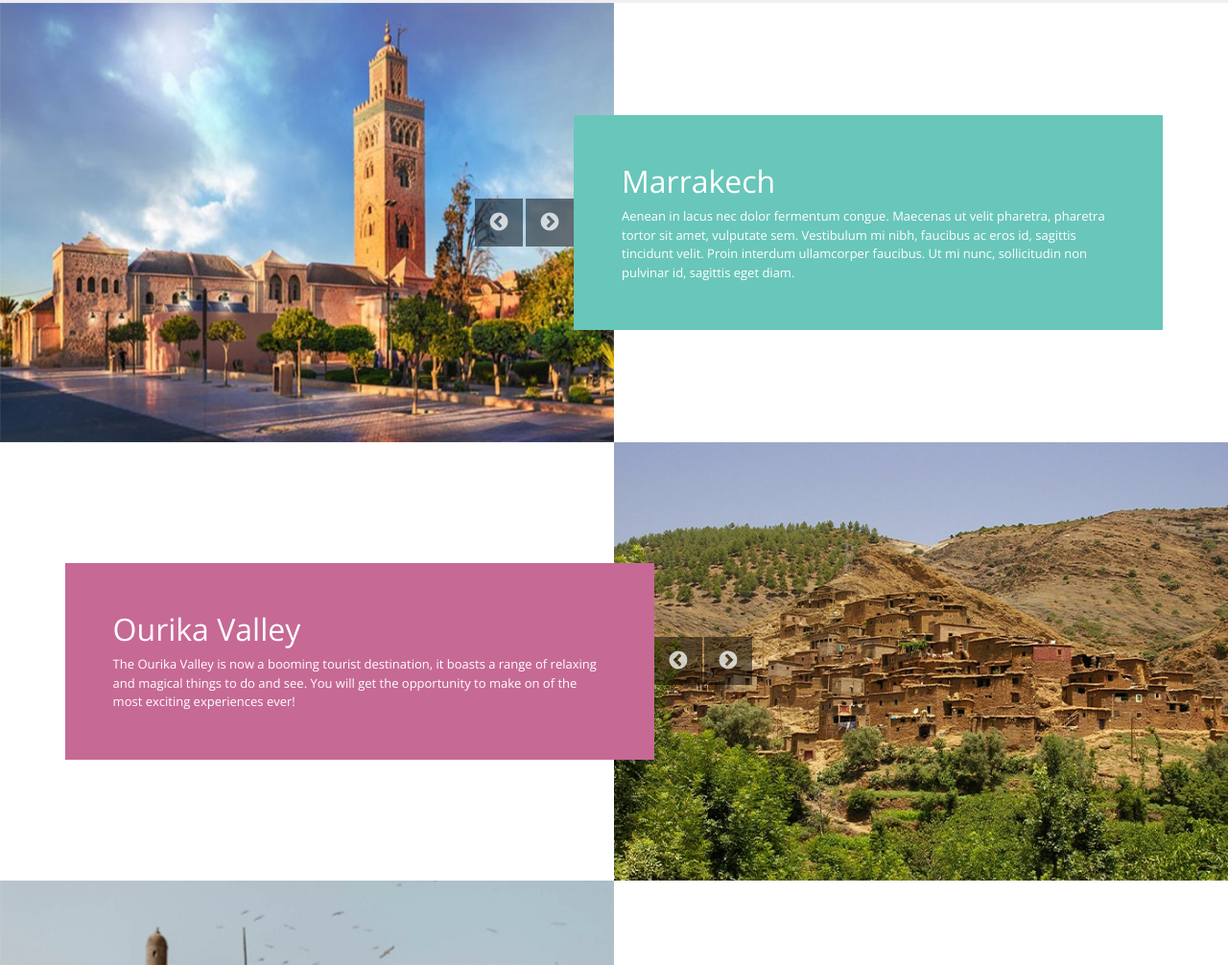
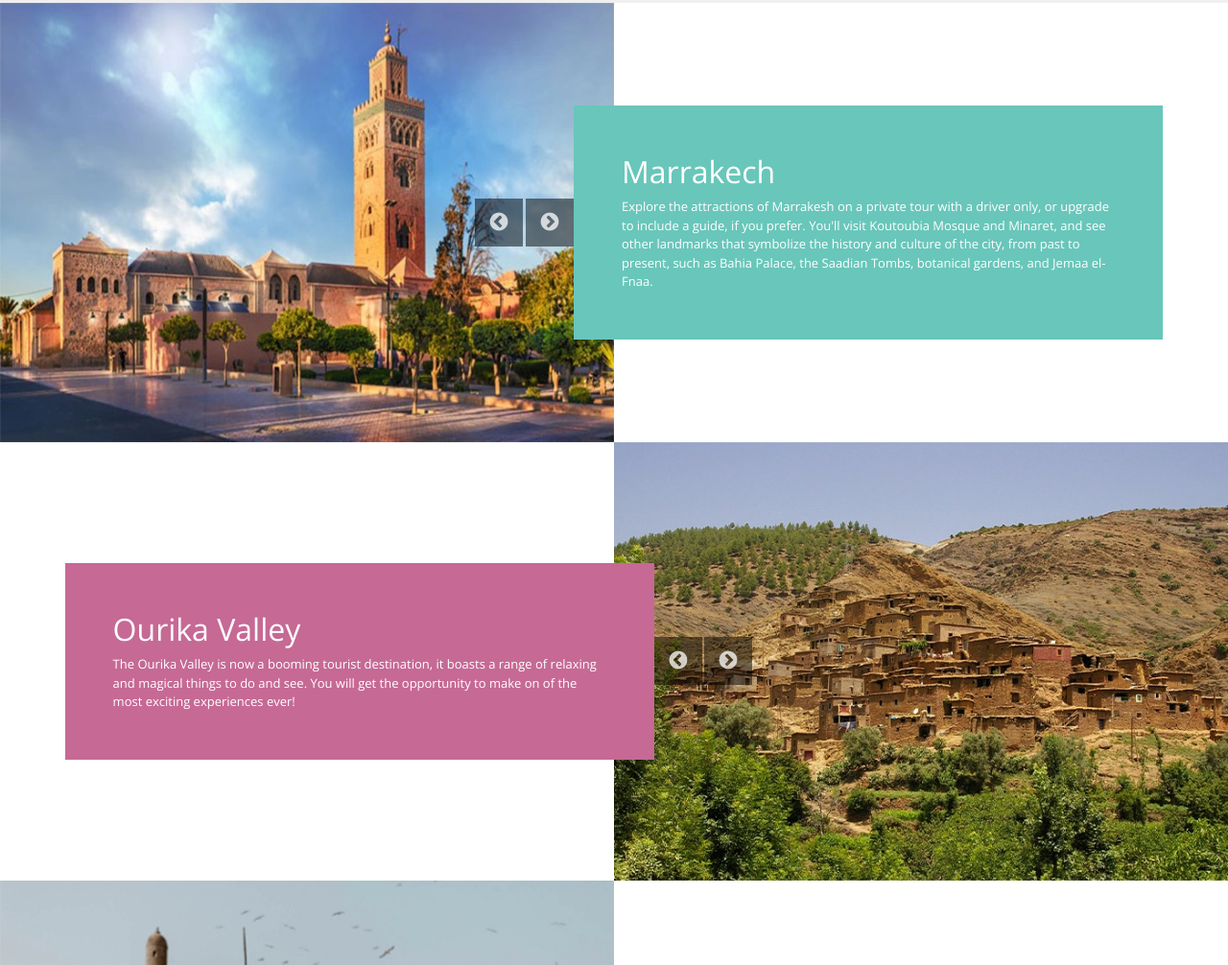
Before and after one commit to medsalh/yt, a plain HTML site: page index.html in a window 1280 px wide. Shown: the part 1057-2063 px from the top of the page at 96% size. Drawn offline with nearby package versions, Linux system fonts and the light colour scheme.

Commit message:
Add files via upload

```diff
--- a/index.html
+++ b/index.html
@@ -125,7 +125,8 @@ http://www.templatemo.com/tm-511-journey
                     </div>
                     <div class="tm-slideshow-description tm-bg-primary">
                         <h2 class="">Marrakech</h2>
-                        <p>Aenean in lacus nec dolor fermentum congue. Maecenas ut velit pharetra, pharetra tortor sit amet, vulputate sem. Vestibulum mi nibh, faucibus ac eros id, sagittis tincidunt velit. Proin interdum ullamcorper faucibus. Ut mi nunc, sollicitudin non pulvinar id, sagittis eget diam.</p>
+                        <p>Explore the attractions of Marrakesh on a private tour with a driver only, or upgrade to include a guide, if you prefer. You'll visit Koutoubia Mosque and Minaret, and see other landmarks that symbolize the history and culture of the city, from past to present, such as Bahia Palace, the Saadian Tombs, botanical gardens, and Jemaa el-Fnaa.
+                        </p>
                         <!-- <a href="#" class="text-uppercase tm-btn tm-btn-white tm-btn-white-primary">Continue Reading</a> -->
                     </div>
                 </section>
```
